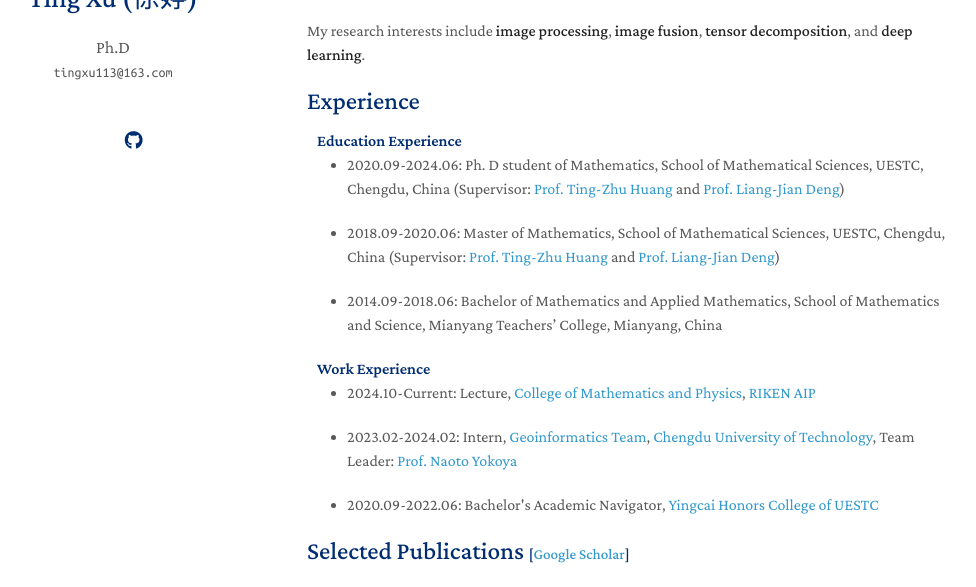
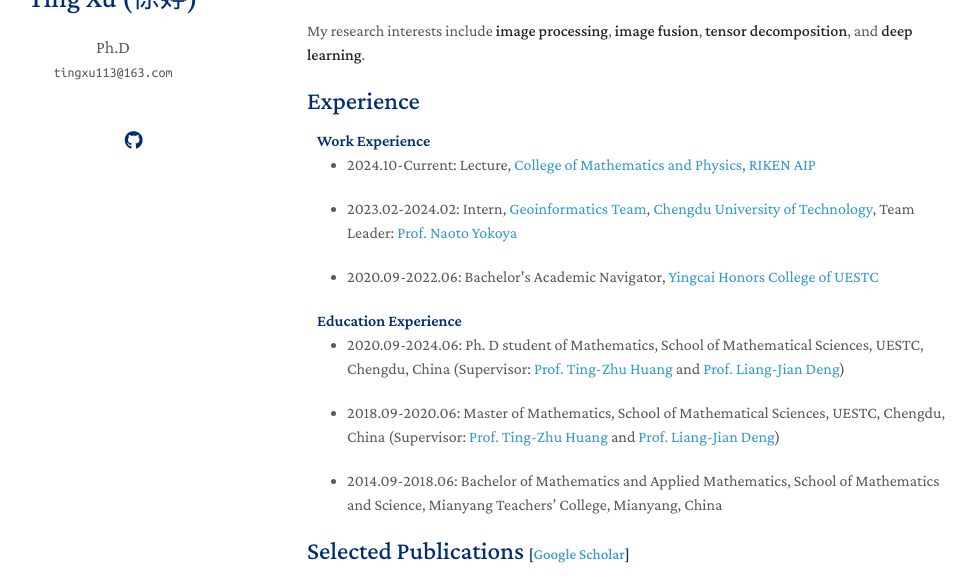
Before and after one commit to tingxu113/tingxu113.github.io, a Jekyll site: the page built from index.md, in a window 1280 px wide and 900 px high, cut to the strip 230-817 px from the top of the window. Shown: the whole strip, without its empty margins (163-1139 px from the left). Built offline with Jekyll 4.4.1, drawn with Linux system fonts in a browser that asks for light colours; nearby versions of some CDN libraries; a style sheet for code colours, icons or effects is not loaded; our own code applies the rules of GitHub Pages for plain Markdown files.

Commit message:
Update index.md

```diff
--- a/index.md
+++ b/index.md
@@ -10,6 +10,19 @@ My research interests include **image processing**, **image fusion**, **tensor d
 
 
 ## Experience
+
+
+<h4 style="margin:0 10px 0;">Work Experience</h4>
+<ul style="margin:0 0 5px;">
+  <li>
+    <p>2024.10-Current: Lecture, <a href="https://cmp.cdut.edu.cn/">College of Mathematics and Physics</a>,  <a href="https://www.riken.jp/en/research/labs/aip/">RIKEN AIP</a></p></li>
+
+  <li>
+    <p>2023.02-2024.02: Intern, <a href="https://geoinformatics2018.com/">Geoinformatics Team</a>,  <a href="https://www.cdut.edu.cn/">Chengdu University of Technology</a>, Team Leader: <a href="https://naotoyokoya.com/"> Prof. Naoto Yokoya</a> </p></li>
+  <li>
+    <p>2020.09-2022.06: Bachelor's Academic Navigator, <a href="https://www.yingcai.uestc.edu.cn/">Yingcai Honors College of UESTC</a></p>
+  </li> </ul>
+
 
 <h4 style="margin:0 10px 0;">Education Experience</h4>
 
@@ -25,16 +38,7 @@ My research interests include **image processing**, **image fusion**, **tensor d
     <p>2014.09-2018.06: Bachelor of Mathematics and Applied Mathematics, School of Mathematics and Science, Mianyang Teachers’ College, Mianyang, China </p></li>
 </ul>
 
-<h4 style="margin:0 10px 0;">Work Experience</h4>
-<ul style="margin:0 0 5px;">
-  <li>
-    <p>2024.10-Current: Lecture, <a href="https://cmp.cdut.edu.cn/">College of Mathematics and Physics</a>,  <a href="https://www.riken.jp/en/research/labs/aip/">RIKEN AIP</a></p></li>
 
-  <li>
-    <p>2023.02-2024.02: Intern, <a href="https://geoinformatics2018.com/">Geoinformatics Team</a>,  <a href="https://www.cdut.edu.cn/">Chengdu University of Technology</a>, Team Leader: <a href="https://naotoyokoya.com/"> Prof. Naoto Yokoya</a> </p></li>
-  <li>
-    <p>2020.09-2022.06: Bachelor's Academic Navigator, <a href="https://www.yingcai.uestc.edu.cn/">Yingcai Honors College of UESTC</a></p>
-  </li> </ul>
 
 
 {% include_relative _includes/publications.md %}
```
